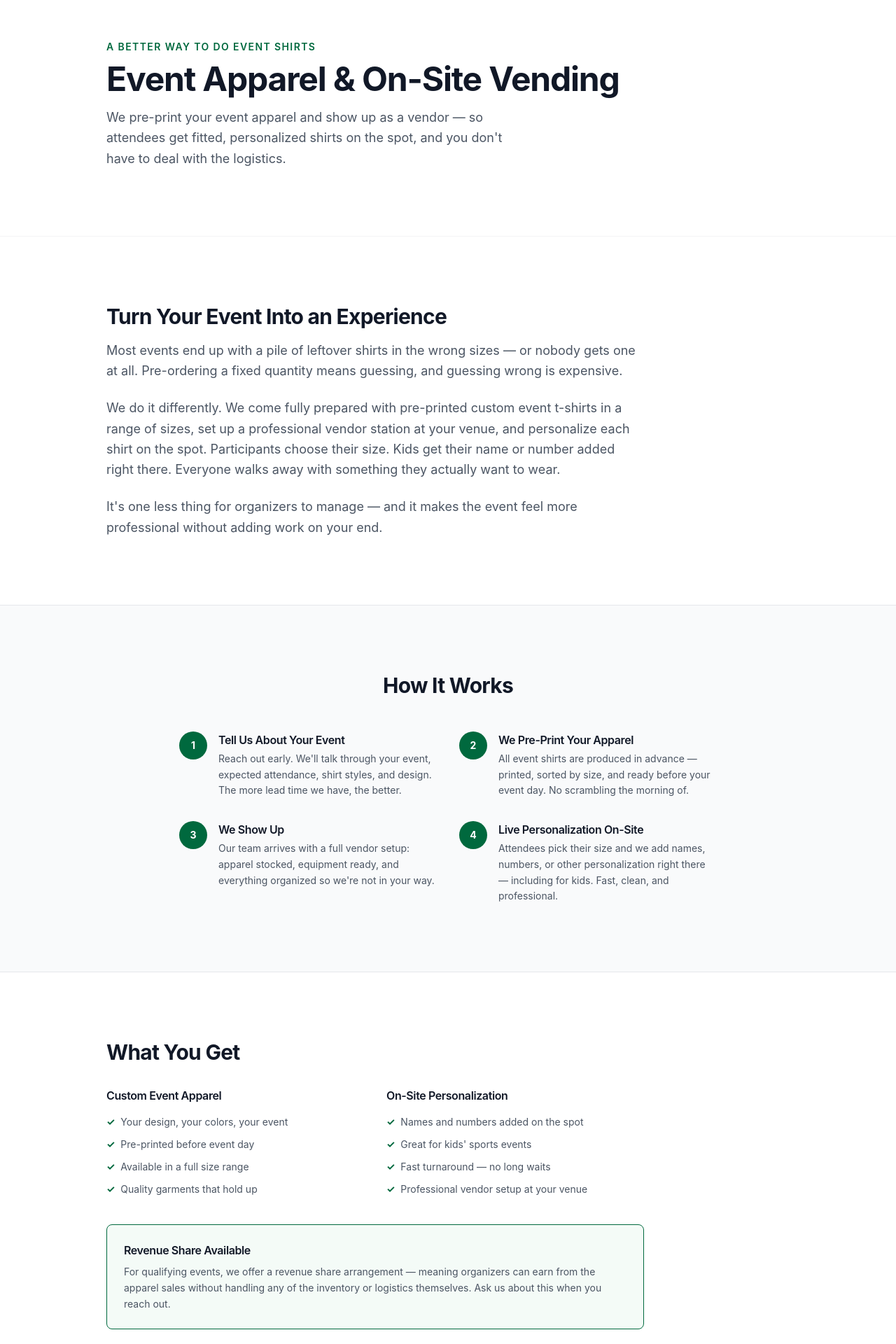
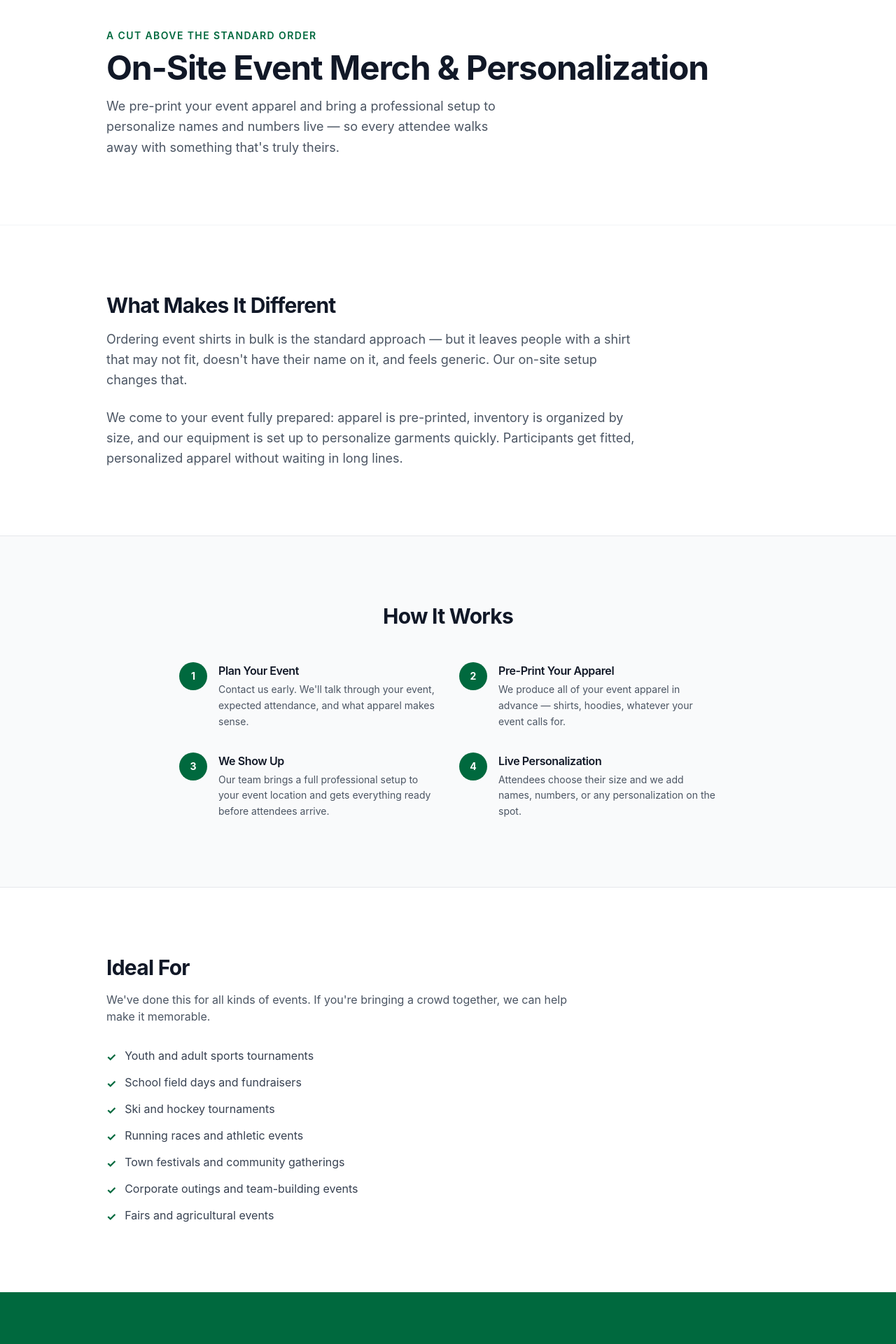
Before and after one commit to erich963/big-green-ts-site, a Next.js app: page /event-merch in a window 1280 px wide. Shown: the part 120-2040 px from the top of the page at 70% size. Built offline with nearby package versions, Linux system fonts and the light colour scheme.

Commit message:
Revert "Refresh site copy, positioning, and conversion"
This reverts commit 5be580778f53aceb78cf5d6f5dfe6d4e7cfc1b18.

```diff
--- a/app/event-merch/page.tsx
+++ b/app/event-merch/page.tsx
@@ -2,9 +2,9 @@ import type { Metadata } from "next";
 import Link from "next/link";
 
 export const metadata: Metadata = {
-  title: "Event Apparel & On-Site Vending | Big Green T's",
+  title: "Event Merch | Big Green T's",
   description:
-    "We show up to your event with pre-printed apparel and personalize shirts on the spot — names, numbers, and more. Serving the Upper Valley and Richmond, VA.",
+    "On-site event merchandising and live personalization for tournaments, festivals, and large events across the Upper Valley — New Hampshire and Vermont.",
 };
 
 export default function EventMerchPage() {
@@ -16,29 +16,28 @@ export default function EventMerchPage() {
     "Town festivals and community gatherings",
     "Corporate outings and team-building events",
     "Fairs and agricultural events",
-    "Charity events and awareness walks",
   ];
 
   const steps = [
     {
       step: "1",
-      heading: "Tell Us About Your Event",
-      body: "Reach out early. We'll talk through your event, expected attendance, shirt styles, and design. The more lead time we have, the better.",
+      heading: "Plan Your Event",
+      body: "Contact us early. We&apos;ll talk through your event, expected attendance, and what apparel makes sense.",
     },
     {
       step: "2",
-      heading: "We Pre-Print Your Apparel",
-      body: "All event shirts are produced in advance — printed, sorted by size, and ready before your event day. No scrambling the morning of.",
+      heading: "Pre-Print Your Apparel",
+      body: "We produce all of your event apparel in advance — shirts, hoodies, whatever your event calls for.",
     },
     {
       step: "3",
       heading: "We Show Up",
-      body: "Our team arrives with a full vendor setup: apparel stocked, equipment ready, and everything organized so we're not in your way.",
+      body: "Our team brings a full professional setup to your event location and gets everything ready before attendees arrive.",
     },
     {
       step: "4",
-      heading: "Live Personalization On-Site",
-      body: "Attendees pick their size and we add names, numbers, or other personalization right there — including for kids. Fast, clean, and professional.",
+      heading: "Live Personalization",
+      body: "Attendees choose their size and we add names, numbers, or any personalization on the spot.",
     },
   ];
 
@@ -48,42 +47,37 @@ export default function EventMerchPage() {
       <section className="section bg-white border-b border-gray-100">
         <div className="container-content">
           <p className="text-[#00693e] font-semibold text-sm uppercase tracking-widest mb-3">
-            A Better Way to Do Event Shirts
+            A Cut Above the Standard Order
           </p>
           <h1 className="text-4xl md:text-5xl font-bold text-gray-900 mb-4">
-            Event Apparel &amp; On-Site Vending
+            On-Site Event Merch &amp; Personalization
           </h1>
           <p className="text-lg text-gray-600 max-w-xl leading-relaxed">
-            We pre-print your event apparel and show up as a vendor — so
-            attendees get fitted, personalized shirts on the spot, and you
-            don&apos;t have to deal with the logistics.
+            We pre-print your event apparel and bring a professional setup to
+            personalize names and numbers live — so every attendee walks away
+            with something that&apos;s truly theirs.
           </p>
         </div>
       </section>
 
-      {/* ── WHAT MAKES IT DIFFERENT ── */}
+      {/* ── OVERVIEW ── */}
       <section className="section bg-white">
         <div className="container-content">
           <div className="max-w-3xl">
             <h2 className="text-3xl font-bold text-gray-900 mb-4">
-              Turn Your Event Into an Experience
+              What Makes It Different
             </h2>
             <p className="text-gray-600 text-lg leading-relaxed mb-6">
-              Most events end up with a pile of leftover shirts in the wrong
-              sizes — or nobody gets one at all. Pre-ordering a fixed quantity
-              means guessing, and guessing wrong is expensive.
-            </p>
-            <p className="text-gray-600 text-lg leading-relaxed mb-6">
-              We do it differently. We come fully prepared with pre-printed
-              custom event t-shirts in a range of sizes, set up a professional
-              vendor station at your venue, and personalize each shirt on the
-              spot. Participants choose their size. Kids get their name or number
-              added right there. Everyone walks away with something they
-              actually want to wear.
+              Ordering event shirts in bulk is the standard approach — but it
+              leaves people with a shirt that may not fit, doesn&apos;t have
+              their name on it, and feels generic. Our on-site setup changes
+              that.
             </p>
             <p className="text-gray-600 text-lg leading-relaxed">
-              It&apos;s one less thing for organizers to manage — and it makes
-              the event feel more professional without adding work on your end.
+              We come to your event fully prepared: apparel is pre-printed,
+              inventory is organized by size, and our equipment is set up to
+              personalize garments quickly. Participants get fitted, personalized
+              apparel without waiting in long lines.
             </p>
           </div>
         </div>
@@ -105,7 +99,10 @@ export default function EventMerchPage() {
                   <h3 className="font-semibold text-gray-900 mb-1">
                     {heading}
                   </h3>
-                  <p className="text-gray-600 text-sm leading-relaxed">{body}</p>
+                  <p
+                    className="text-gray-600 text-sm leading-relaxed"
+                    dangerouslySetInnerHTML={{ __html: body }}
+                  />
                 </div>
               </div>
             ))}
@@ -113,69 +110,8 @@ export default function EventMerchPage() {
         </div>
       </section>
 
-      {/* ── WHAT'S INCLUDED ── */}
+      {/* ── IDEAL EVENTS ── */}
       <section className="section bg-white">
-        <div className="container-content">
-          <div className="max-w-3xl">
-            <h2 className="text-3xl font-bold text-gray-900 mb-8">
-              What You Get
-            </h2>
-            <div className="grid sm:grid-cols-2 gap-8 mb-10">
-              <div>
-                <h3 className="font-semibold text-gray-900 mb-4">
-                  Custom Event Apparel
-                </h3>
-                <ul className="space-y-3 text-gray-600 text-sm">
-                  {[
-                    "Your design, your colors, your event",
-                    "Pre-printed before event day",
-                    "Available in a full size range",
-                    "Quality garments that hold up",
-                  ].map((item) => (
-                    <li key={item} className="flex items-start gap-2">
-                      <span className="text-[#00693e] font-bold">✓</span>
-                      <span>{item}</span>
-                    </li>
-                  ))}
-                </ul>
-              </div>
-              <div>
-                <h3 className="font-semibold text-gray-900 mb-4">
-                  On-Site Personalization
-                </h3>
-                <ul className="space-y-3 text-gray-600 text-sm">
-                  {[
-                    "Names and numbers added on the spot",
-                    "Great for kids' sports events",
-                    "Fast turnaround — no long waits",
-                    "Professional vendor setup at your venue",
-                  ].map((item) => (
-                    <li key={item} className="flex items-start gap-2">
-                      <span className="text-[#00693e] font-bold">✓</span>
-                      <span>{item}</span>
-                    </li>
-                  ))}
-                </ul>
-              </div>
-            </div>
-
-            <div className="bg-[#f4fbf7] border border-[#00693e] rounded-lg p-6">
-              <h3 className="font-semibold text-gray-900 mb-2">
-                Revenue Share Available
-              </h3>
-              <p className="text-gray-600 text-sm leading-relaxed">
-                For qualifying events, we offer a revenue share arrangement —
-                meaning organizers can earn from the apparel sales without
-                handling any of the inventory or logistics themselves. Ask us
-                about this when you reach out.
-              </p>
-            </div>
-          </div>
-        </div>
-      </section>
-
-      {/* ── IDEAL EVENTS ── */}
-      <section className="section bg-gray-50 border-y border-gray-200">
         <div className="container-content">
           <div className="max-w-2xl">
             <h2 className="text-3xl font-bold text-gray-900 mb-4">
--- a/app/page.tsx
+++ b/app/page.tsx
@@ -8,16 +8,15 @@ export default function Home() {
         <div className="container-content">
           <div className="max-w-2xl">
             <p className="text-[#00693e] font-semibold text-sm uppercase tracking-widest mb-4">
-              Lebanon, NH &nbsp;·&nbsp; Upper Valley &nbsp;·&nbsp; Richmond, VA
+              Lebanon, NH &nbsp;·&nbsp; Serving the Upper Valley
             </p>
             <h1 className="text-4xl md:text-5xl font-bold text-gray-900 leading-tight mb-6">
-              Custom Apparel That Shows Up On Time — And Actually Looks Good
+              Custom Screen Printing &amp; Embroidery Since 1987
             </h1>
             <p className="text-lg text-gray-600 leading-relaxed mb-8">
-              Screen printing, embroidery, and on-site event apparel and vending
-              for local businesses, organizations, teams, schools, rec
-              departments, clubs, tournaments, and community events across the
-              Upper Valley and Richmond, VA.
+              Serving schools, teams, businesses, and community organizations
+              across the Upper Valley — New Hampshire and Vermont — with
+              dependable service and quality work done right.
             </p>
             <div className="flex flex-col sm:flex-row gap-4">
               <Link href="/contact" className="btn-primary text-center">
@@ -35,13 +34,14 @@ export default function Home() {
       <section className="bg-[#00693e] py-5">
         <div className="container-content">
           <p className="text-white text-center text-sm md:text-base font-medium tracking-wide">
-            Trusted by local businesses, schools, rec departments, and community
-            organizations
+            Schools &nbsp;·&nbsp; Rec Departments &nbsp;·&nbsp; Athletic Teams
+            &nbsp;·&nbsp; Businesses &nbsp;·&nbsp; Farms &nbsp;·&nbsp; Community
+            Events
           </p>
         </div>
       </section>
 
-      {/* ── WHAT WE DO ── */}
+      {/* ── SERVICES ── */}
       <section className="section bg-white">
         <div className="container-content">
           <h2 className="text-3xl font-bold text-gray-900 mb-12">
@@ -99,27 +99,28 @@ export default function Home() {
           </div>
 
           {/* Events — full-width feature card */}
-          <div className="border-2 border-[#00693e] rounded-lg p-8 bg-[#f4fbf7]">
+          <div className="border border-[#00693e] rounded-lg p-8 bg-[#f4fbf7]">
             <div className="inline-block bg-[#00693e] text-white text-xs font-semibold uppercase tracking-widest px-3 py-1 rounded mb-4">
               On-Site Events
             </div>
             <h3 className="text-xl font-bold text-gray-900 mb-3">
-              Event Apparel &amp; On-Site Vending
+              Events &amp; On-Site Apparel
             </h3>
             <p className="text-gray-600 leading-relaxed mb-6 max-w-2xl">
               We show up to your event as a vendor — pre-printed apparel stocked
-              and ready, with live on-site customization including names and
-              numbers for kids. No leftover boxes of shirts in the wrong sizes.
-              Just a professional setup that makes your event better.
+              and ready to go, with live on-site customization including names
+              and numbers for kids. Tournaments, festivals, school events, and
+              community gatherings all benefit from having a real merch setup
+              on-site rather than a generic bulk order.
             </p>
             <Link href="/event-merch" className="btn-primary text-sm">
-              Learn About Event Apparel
+              Learn About Event Merch
             </Link>
           </div>
         </div>
       </section>
 
-      {/* ── TURN YOUR EVENT INTO AN EXPERIENCE ── */}
+      {/* ── EVENT FEATURE ── */}
       <section className="section bg-gray-50 border-y border-gray-200">
         <div className="container-content">
           <div className="max-w-2xl">
@@ -127,73 +128,22 @@ export default function Home() {
               On-Site Personalization
             </p>
             <h2 className="text-3xl font-bold text-gray-900 mb-4">
-              Turn Your Event Into an Experience
+              Hosting a Tournament or Large Event?
             </h2>
-            <p className="text-lg text-gray-600 leading-relaxed mb-6">
-              We pre-print your event apparel and bring a professional vendor
-              setup directly to your event. Attendees pick their size. Kids get
-              their name or number added right there. Everyone walks away with
-              something they&apos;ll actually wear.
-            </p>
-            <p className="text-gray-600 leading-relaxed mb-8">
-              It works for tournaments, school events, festivals, fundraisers,
-              and community gatherings — and we can arrange a revenue share so
-              organizers benefit too.
+            <p className="text-lg text-gray-600 leading-relaxed mb-8">
+              We pre-print your event apparel and bring a professional setup to
+              personalize names and numbers live — so attendees walk away with
+              something truly theirs.
             </p>
             <Link href="/event-merch" className="btn-primary">
-              Learn About Event Apparel
+              Learn About Event Merch
             </Link>
           </div>
         </div>
       </section>
 
-      {/* ── SERVICE AREAS ── */}
+      {/* ── ABOUT PREVIEW ── */}
       <section className="section bg-white">
-        <div className="container-content">
-          <h2 className="text-3xl font-bold text-gray-900 mb-10">
-            Serving the Upper Valley and Richmond, VA
-          </h2>
-          <div className="grid md:grid-cols-2 gap-10">
-            <div>
-              <h3 className="font-bold text-gray-900 text-lg mb-3">
-                Upper Valley — New Hampshire &amp; Vermont
-              </h3>
-              <p className="text-gray-600 leading-relaxed mb-4">
-                Based in Lebanon, NH, we&apos;ve served the Upper Valley for
-                nearly 40 years — working with businesses, schools, athletic
-                teams, rec departments, and community organizations across both
-                sides of the river.
-              </p>
-              <p className="text-sm text-gray-500">
-                Lebanon &middot; Hanover &middot; West Lebanon &middot;
-                Claremont &middot; Newport &middot; Enfield &middot; White River
-                Junction &middot; Woodstock &middot; Norwich &middot; Bradford
-              </p>
-            </div>
-            <div>
-              <h3 className="font-bold text-gray-900 text-lg mb-3">
-                Richmond, Virginia
-              </h3>
-              <p className="text-gray-600 leading-relaxed mb-4">
-                We travel to the Richmond, VA area for events — bringing the
-                same on-site event apparel and vending service we&apos;ve
-                provided in New England for decades. If you&apos;re organizing a
-                tournament, festival, or community event in Richmond, we want to
-                talk.
-              </p>
-              <Link
-                href="/richmond-va"
-                className="text-[#00693e] font-semibold hover:underline"
-              >
-                Richmond, VA event services &rarr;
-              </Link>
-            </div>
-          </div>
-        </div>
-      </section>
-
-      {/* ── ABOUT PREVIEW ── */}
-      <section className="section bg-gray-50 border-y border-gray-200">
         <div className="container-content">
           <div className="max-w-2xl">
             <h2 className="text-3xl font-bold text-gray-900 mb-4">
@@ -221,9 +171,7 @@ export default function Home() {
           <p className="text-sm font-semibold text-gray-500 uppercase tracking-widest mb-4">
             Find Us
           </p>
-          <p className="text-gray-700 font-medium mb-4">
-            Lebanon, New Hampshire
-          </p>
+          <p className="text-gray-700 font-medium mb-4">Lebanon, New Hampshire</p>
           <div className="rounded-lg overflow-hidden border border-gray-200">
             <iframe
               src="https://maps.google.com/maps?q=Lebanon,+NH+03766&output=embed"
@@ -279,7 +227,7 @@ export default function Home() {
       <section className="section bg-white border-t border-gray-100">
         <div className="container-content text-center">
           <h2 className="text-3xl font-bold text-gray-900 mb-4">
-            Let&apos;s Get Your Order Started
+            Ready to Get Started?
           </h2>
           <p className="text-gray-600 mb-8 max-w-md mx-auto">
             Reach out and we&apos;ll get back to you quickly. No pressure, no
--- a/app/services/page.tsx
+++ b/app/services/page.tsx
@@ -4,7 +4,7 @@ import Link from "next/link";
 export const metadata: Metadata = {
   title: "Services | Big Green T's",
   description:
-    "Custom screen printing, embroidery, and on-site event apparel in Lebanon, NH. Serving the Upper Valley and Richmond, VA since 1987.",
+    "Custom screen printing and embroidery in Lebanon, NH. Serving the Upper Valley — New Hampshire and Vermont — since 1987.",
 };
 
 export default function ServicesPage() {
@@ -20,8 +20,9 @@ export default function ServicesPage() {
             Services
           </h1>
           <p className="text-lg text-gray-600 max-w-xl leading-relaxed">
-            Three core services, done well — for businesses, organizations,
-            teams, and events across the Upper Valley and Richmond, VA.
+            We keep it straightforward. Three core services, done well — for
+            every kind of group, organization, and business across the Upper
+            Valley and beyond.
           </p>
         </div>
       </section>
@@ -39,8 +40,8 @@ export default function ServicesPage() {
             <p className="text-gray-600 text-lg leading-relaxed mb-8">
               Screen printing is what we&apos;ve built our reputation on for
               nearly 40 years. It&apos;s the most cost-effective method for
-              larger quantities, produces vibrant and durable results, and works
-              on virtually any garment type.
+              larger quantities, produces vibrant and durable results, and
+              works on virtually any garment type.
             </p>
 
             <div className="grid sm:grid-cols-2 gap-8 mb-10">
@@ -140,7 +141,9 @@ export default function ServicesPage() {
                 </ul>
               </div>
               <div>
-                <h3 className="font-semibold text-gray-900 mb-3">Best for</h3>
+                <h3 className="font-semibold text-gray-900 mb-3">
+                  Best for
+                </h3>
                 <ul className="space-y-2 text-gray-600 text-sm">
                   {[
                     "Corporate and business branding",
@@ -166,27 +169,22 @@ export default function ServicesPage() {
       {/* ── DIVIDER ── */}
       <div className="border-t border-gray-200" />
 
-      {/* ── EVENT APPAREL & VENDING ── */}
-      <section className="section bg-[#f4fbf7] border-y-2 border-[#00693e]">
+      {/* ── EVENTS ── */}
+      <section className="section bg-white">
         <div className="container-content">
           <div className="max-w-3xl">
-            <div className="inline-block bg-[#00693e] text-white text-xs font-semibold uppercase tracking-widest px-3 py-1 rounded mb-4">
+            <div className="inline-block bg-[#e8f5ee] text-[#00693e] text-xs font-semibold uppercase tracking-widest px-3 py-1 rounded mb-4">
               On-Site Service
             </div>
             <h2 className="text-3xl font-bold text-gray-900 mb-4">
-              Event Apparel &amp; On-Site Vending
+              Events &amp; On-Site Apparel
             </h2>
-            <p className="text-gray-600 text-lg leading-relaxed mb-4">
-              This is what sets us apart. Beyond print-and-ship orders, we offer
-              a full on-site event vending service — we pre-print your custom
-              apparel, show up to your event, and sell or distribute shirts
-              directly to attendees with live personalization on the spot.
-            </p>
             <p className="text-gray-600 text-lg leading-relaxed mb-8">
-              Kids get their name or number added right there. No leftover
-              inventory. No generic bulk order that nobody asked for. Just a
-              professional vendor presence that makes your event more memorable
-              — and easier to manage.
+              Beyond print-and-ship orders, we offer a full on-site event
+              merchandising service. We pre-print your apparel in advance and
+              show up to your event as a vendor — stocked, set up, and ready to
+              personalize shirts for attendees on the spot, including adding
+              names and numbers for kids.
             </p>
 
             <div className="grid sm:grid-cols-2 gap-8 mb-10">
@@ -218,7 +216,6 @@ export default function ServicesPage() {
                     "Town festivals and fairs",
                     "Running races and athletic events",
                     "Corporate outings",
-                    "Community events",
                   ].map((item) => (
                     <li key={item} className="flex items-start gap-2">
                       <span className="text-[#00693e]">–</span> {item}
@@ -229,14 +226,14 @@ export default function ServicesPage() {
             </div>
 
             <Link href="/event-merch" className="btn-primary">
-              Learn More About Event Apparel
+              Learn More About Event Merch
             </Link>
           </div>
         </div>
       </section>
 
       {/* ── BOTTOM CTA ── */}
-      <section className="section bg-white border-t border-gray-200">
+      <section className="section bg-gray-50 border-t border-gray-200">
         <div className="container-content text-center">
           <h2 className="text-2xl font-bold text-gray-900 mb-3">
             Not Sure Which Is Right for You?
```
Also changed, not shown: app/about/page.tsx (+21 -38 lines), components/Header.tsx (+4 -4 lines).
